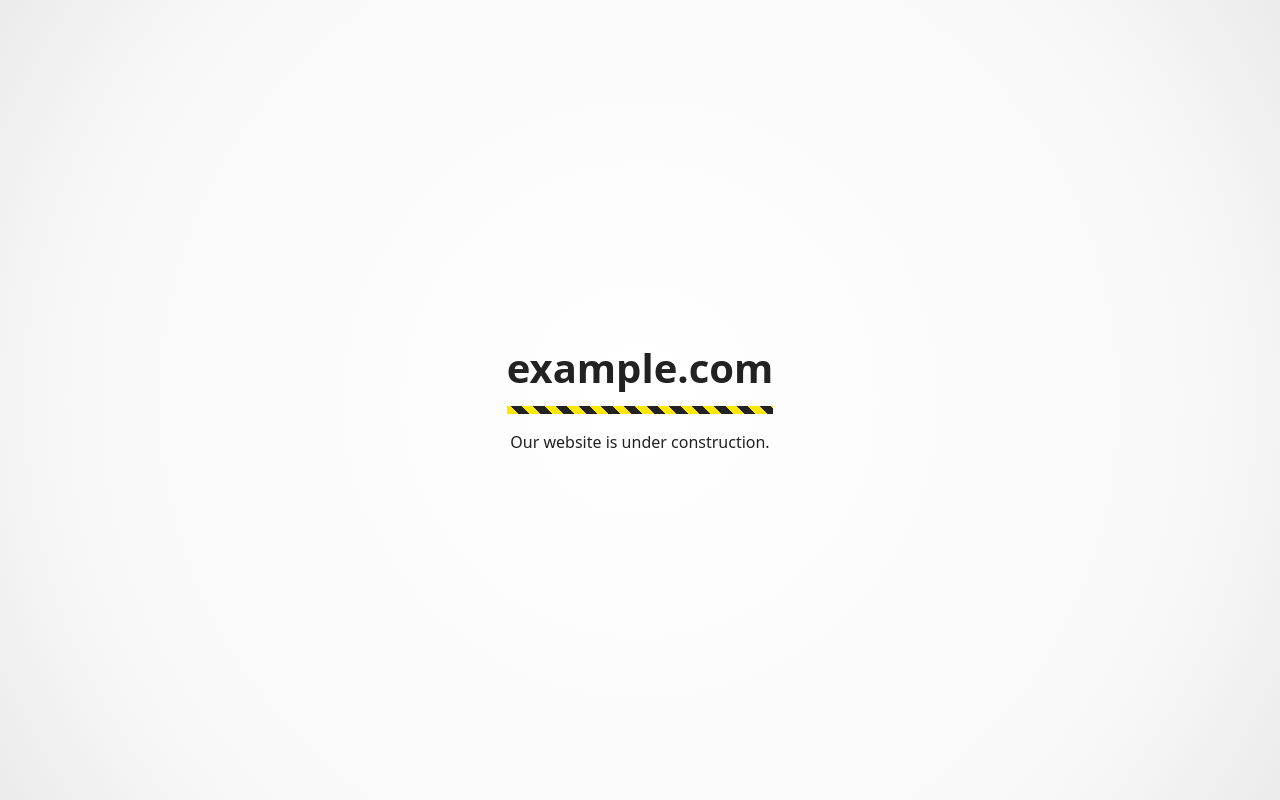
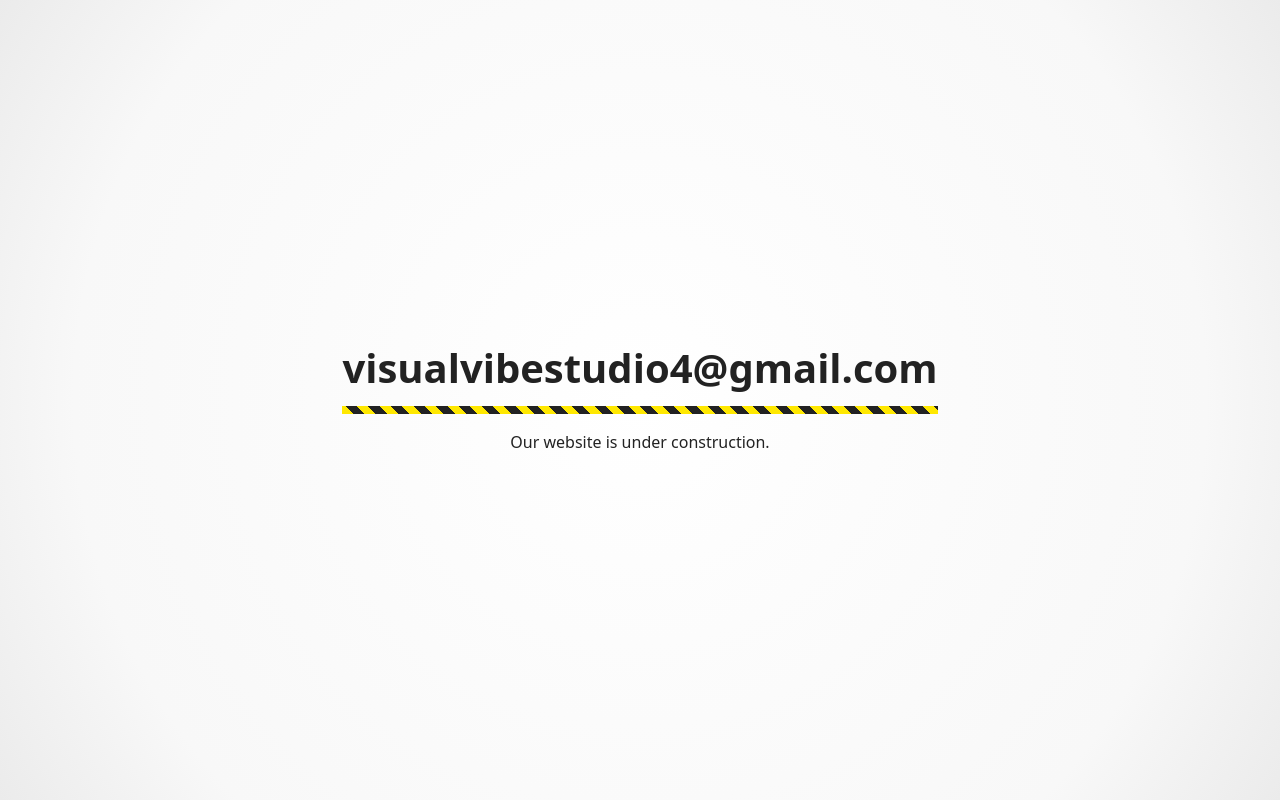
Before and after one commit to Visualvibestudio2025/Visualvibestudio, a plain HTML site: page index.html in a window 1280 px wide. Drawn offline with Linux system fonts and the light colour scheme.

Commit message:
Update index.html

```diff
--- a/index.html
+++ b/index.html
@@ -53,7 +53,7 @@
   </head>
   <body>
     <main>
-      <h1>example.com</h1>
+      <h1>visualvibestudio4@gmail.com</h1>
       <p>Our website is under construction.</p>
     </main>
   </body>
```
